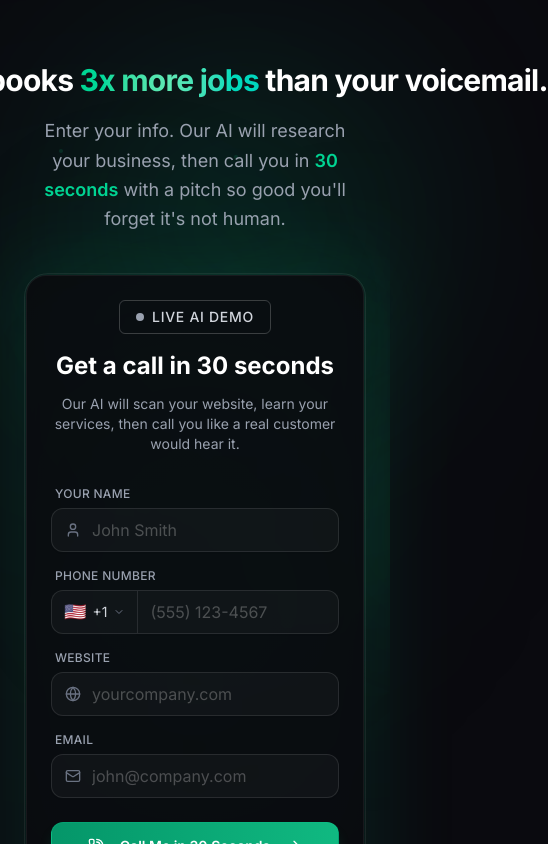
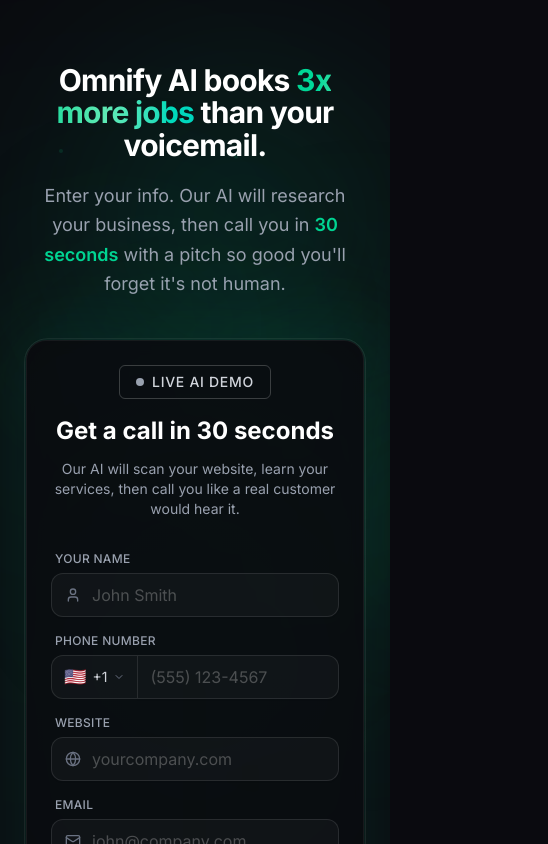
Before and after one commit to ZieXBT/ominify, a Next.js app: page / in a window 390 px wide. Shown: the top 844 px of the page, 548 px wide, since content can reach past the window. Built offline with nearby package versions, Linux system fonts and the light colour scheme.

Commit message:
Fix: Hero heading mobile responsiveness (allow text wrap)

```diff
--- a/app/page.tsx
+++ b/app/page.tsx
@@ -69,7 +69,7 @@
               initial={{ opacity: 0, y: 30 }}
               animate={{ opacity: 1, y: 0 }}
               transition={{ duration: 0.7, delay: 0.1, ease: [0.22, 1, 0.36, 1] }}
-              className="text-3xl sm:text-4xl md:text-5xl lg:text-6xl font-bold text-white mb-5 leading-[1.08] tracking-tight whitespace-nowrap"
+              className="text-3xl sm:text-4xl md:text-5xl lg:text-6xl font-bold text-white mb-5 leading-[1.08] tracking-tight whitespace-normal lg:whitespace-nowrap"
             >
               Omnify AI books <span className="bg-gradient-to-r from-emerald-400 via-emerald-300 to-teal-400 bg-clip-text text-transparent">3x more jobs</span> than your voicemail.
             </motion.h1>
```
